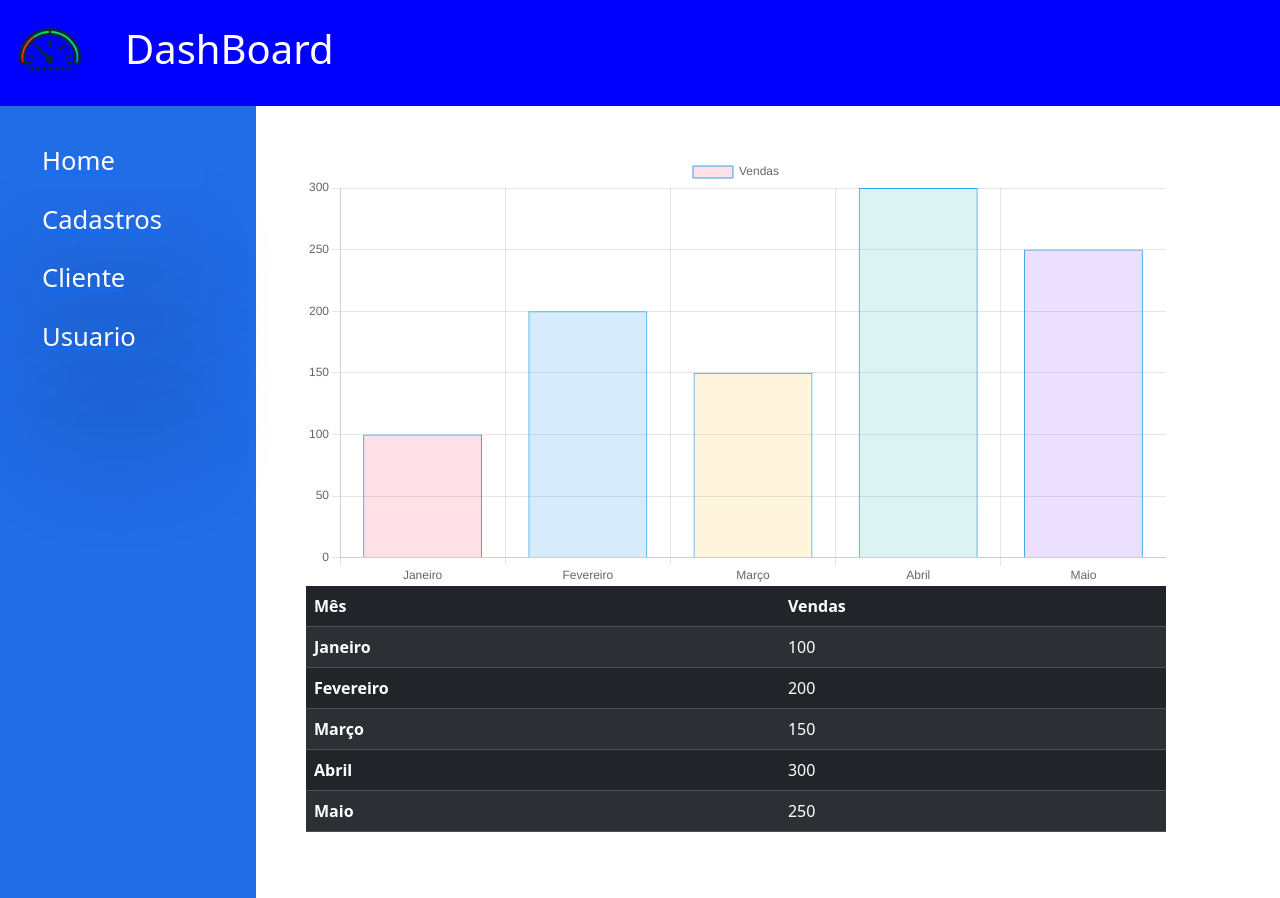
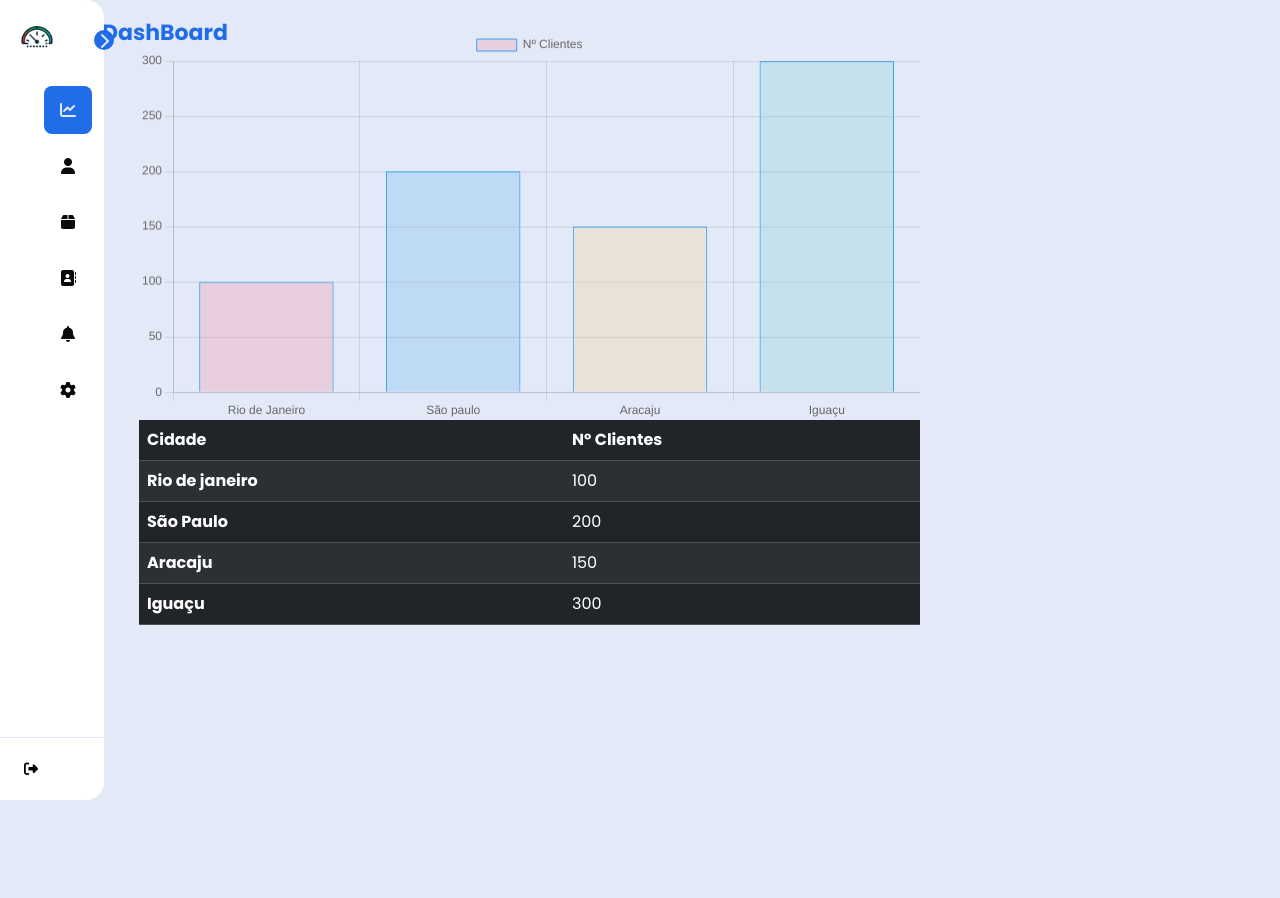
Before and after one commit to joaoqys/projeto-final-DS.W, a website: page src/pages/DashBoard/index.html in a window 1280 px wide. After the commit the page ends 800 px from the top, so only its background shows below. Drawn offline with nearby package versions, Linux system fonts and the light colour scheme.

Commit message:
atualização Cliente dashboard commit

```diff
--- a/src/js/dashBoard.js
+++ b/src/js/dashBoard.js
@@ -1,16 +1,16 @@
 document.addEventListener('DOMContentLoaded', function() {
     var ctx = document.getElementById('myChart').getContext('2d');
 
-    var initialData = [100, 200, 150, 300, 250];
+    var initialData = [100, 200, 150, 300];
 
     var customColors = ['rgba(255, 99, 132, 0.2)', 'rgba(54, 162, 235, 0.2)', 'rgba(255, 206, 86, 0.2)', 'rgba(75, 192, 192, 0.2)', 'rgba(153, 102, 255, 0.2)'];
 
     var myChart = new Chart(ctx, {
         type: 'bar',
         data: {
-            labels: ['Janeiro', 'Fevereiro', 'Março', 'Abril', 'Maio'],
+            labels: ['Rio de Janeiro', 'São paulo', 'Aracaju', 'Iguaçu'],
             datasets: [{
-                label: 'Vendas',
+                label: 'Nº Clientes',
                 data: initialData,
                 backgroundColor: customColors,
                 borderColor: 'rgba(54, 162, 235, 1)',
@@ -26,24 +26,21 @@ document.addEventListener('DOMContentLoaded', function() {
         }
     });
 
-    var dataJaneiro = document.getElementById('janeiro');
-    var dataFevereiro = document.getElementById('fevereiro');
-    var dataMarco = document.getElementById('março');
-    var dataAbril = document.getElementById('abril');
-    var dataMaio = document.getElementById('maio');
+    var RJ = document.getElementById('RJ');
+    var SP = document.getElementById('SP');
+    var AR = document.getElementById('AR');
+    var IG = document.getElementById('IG');
 
     myChart.data.datasets.forEach(function(dataset) {
         dataset.data.forEach(function(value, index) {
             if (index === 0) {
-                dataJaneiro.innerText = value;
+                RJ.innerText = value;
             } else if (index === 1) {
-                dataFevereiro.innerText = value;
+                SP.innerText = value;
             } else if (index === 2) {
-                dataMarco.innerHTML = value;
+                AR.innerHTML = value;
             } else if (index === 3) {
-                dataAbril.innerHTML = value;
-            } else if (index === 4) {
-                dataMaio.innerHTML = value;
+                IG.innerHTML = value;
             }
         });
     });
--- a/src/pages/DashBoard/index.html
+++ b/src/pages/DashBoard/index.html
@@ -5,73 +5,142 @@
     <meta name="viewport" content="width=device-width, initial-scale=1.0">
     <title>Gráfico de Barras</title>
     <link href="https://cdn.jsdelivr.net/npm/bootstrap@5.3.3/dist/css/bootstrap.min.css" rel="stylesheet" integrity="sha384-QWTKZyjpPEjISv5WaRU9OFeRpok6YctnYmDr5pNlyT2bRjXh0JMhjY6hW+ALEwIH" crossorigin="anonymous">
+    <link rel="stylesheet" href="https://cdnjs.cloudflare.com/ajax/libs/font-awesome/6.5.1/css/all.min.css"
+        integrity="sha512-DTOQO9RWCH3ppGqcWaEA1BIZOC6xxalwEsw9c2QQeAIftl+Vegovlnee1c9QX4TctnWMn13TZye+giMm8e2LwA=="
+        crossorigin="anonymous" referrerpolicy="no-referrer" />
+    <link rel="stylesheet" href="../../styles/styleSB.css">
     <script src="https://cdn.jsdelivr.net/npm/chart.js"></script>
 
 </head>
 <body>
-<header>
-  <img src="../../assets/logo.png" height="100px" width="100px">
-  <H1>DashBoard</H1>
-</header>
 
-<section class="Container">
+  <nav id="sidebar">
+    <div id="sidebar_content">
+        <div id="user">
+            <img src="../../assets/logo.png" id="user_avatar" alt="Avatar">
 
-  <div class="Bar">
-  </br>
-    <ul>
-      <li>
-        <a href="#"><h4>Home</h4></a>
+            <p id="user_infos">
+                <span class="item-description">
+                    Menu
+                </span>
+                <span class="item-description">
+                    Controle de Licença
+                </span>
+            </p>
+        </div>
+
+        <ul id="side_items">
+            <li class="side-item active">
+                <a href="#">
+                    <i class="fa-solid fa-chart-line"></i>
+                    <span class="item-description">
+                        Dashboard
+                    </span>
+                </a>
             </li>
-      <li>
-        <a href="#"><h4>Cadastros</h4></a>
+
+            <li class="side-item">
+                <a href="#">
+                    <i class="fa-solid fa-user"></i>
+                    <span class="item-description">
+                        Usuários
+                    </span>
+                </a>
             </li>
-      <li>
-        <a href="#"><h4>Cliente</h4></a>
+
+            <li class="side-item">
+                <a href="../RegisterUsers/index.html">
+                    <i class="fa-solid fa-box"></i>
+                    <span class="item-description">
+                        Cadastrar Usuário
+                    </span>
+                </a>
             </li>
-      <li>
-        <a href="#"><h4>Usuario</h4></a>
+
+            <li class="side-item">
+                <a href="../RegisterClient/">
+                    <i class="fa-solid fa-address-book"></i>
+                    <span class="item-description">
+                        Cadastrar Cliente
+                    </span>
+                </a>
+            </li>
+
+            <li class="side-item">
+                <a href="#">
+                    <i class="fa-solid fa-bell"></i>
+                    <span class="item-description">
+                        Notificações
+                    </span>
+                </a>
+            </li>
+
+            <li class="side-item">
+                <a href="#">
+                    <i class="fa-solid fa-gear"></i>
+                    <span class="item-description">
+                        Configurações
+                    </span>
+                </a>
             </li>
         </ul>
+
+        <button id="open_btn">
+            <i id="open_btn_icon" class="fa-solid fa-chevron-right"></i>
+        </button>
     </div>
 
-  <div class="Data">
+
+    <div id="logout">
+        <button id="logout_btn">
+            <i class="fa-solid fa-right-from-bracket"></i>
+            <span class="item-description">
+                Logout
+            </span>
+        </button>
+    </div>
+  </nav>
+
+  <main>
+    <h1 class="title-main"><strong>DashBoard</strong></h1>
+  </main>
+
+  <div class="container">
+    <div class="main">
+      </br>
+      <div class="dashBoard">
         <canvas id="myChart"></canvas>
         <table class="table table-dark table-striped">
               <thead>
                 <tr>
-          <th scope="col">Mês</th>
-          <th scope="col">Vendas</th>
+                  <th scope="col">Cidade</th>
+                  <th scope="col">Nº Clientes</th>
                 </tr>
               </thead>
               <tbody>
                 <tr>
-          <th scope="row">Janeiro</th>
-          <td id="janeiro"></td>
+                  <th scope="row">Rio de janeiro</th>
+                  <td id="RJ"></td>
                 </tr>
                 <tr>
-          <th scope="row">Fevereiro</th>
-          <td id="fevereiro"></td>
+                  <th scope="row">São Paulo</th>
+                  <td id="SP"></td>
                 </tr>
                 <tr>
-          <th scope="row">Março</th>
-          <td id="março"></td>
+                  <th scope="row">Aracaju</th>
+                  <td id="AR"></td>
                 </tr>
                 <tr>
-          <th scope="row">Abril</th>
-          <td id="abril"></td>
-        <tr>
-          <th scope="row">Maio</th>
-          <td id="maio"></td>
-        </tr>
+                  <th scope="row">Iguaçu</th>
+                  <td id="IG"></td>
                 </tr>
               </tbody>
         </table>
       </div>
+    </div>
+  </div>
 
-</section>
-
+  <script src="../../js/scriptSB.js"></script>
   <script src="../../js/dashBoard.js"></script>
-<link rel="stylesheet" href="../../styles/dashboard.css">
-
 </body>
 </html>
--- a/src/styles/dashBoard.css
+++ b/src/styles/dashBoard.css
@@ -1,56 +1,16 @@
-.Container{
+.cont{
+    width: 100%;
+    height: auto;
     display: flex;
-    width: 100%;
-    flex-wrap: wrap;
 }
 
-.Bar{
-    width: 20%;
-    background-color: #216ce7;
-    font-size: 20px;
+.cont nav{
+    width: 5%;
+    height: auto;
+    text-align: center;
 }
 
-ul{
-    width: 80%;
+.elements-DashBoard{
+    width: 75%;
+    height: auto;
 }
-
-h4 {
-    font-size: 2vw; /* Tamanho base, 5% da largura da viewport */
-    color: white;
-    padding: 10px;
-    gap: 10px;
-    box-shadow: 0 100px 100px rgb(0 0 0 / 10%);
-}
-
-@media screen and (max-width: 768px) {
-    h4 {
-        font-size: 2vw; /* Altera o tamanho para 7% da largura da viewport quando a largura da tela for menor que 768px */
-    }
-}
-
-h4:hover{
-    background-color: blue;
-}
-.Data{
-    width: 75%;
-    padding: 50px;
-}
-
-ul{
-    list-style: none;
-}
-
-header{
-    display: flex;
-    background-color: blue;
-    width: 100%;
-    color: white;
-}
-
-h1{
-    padding: 25px;
-}
-
-.headerElements{
-    padding: 15px;
-}
--- a/src/styles/styleSB.css
+++ b/src/styles/styleSB.css
@@ -170,3 +170,9 @@ main {
     font-size: 22px;
     color: #216ce7;
 }
+
+.main{
+    margin: 5px;
+    width: 70%;
+    height: auto;
+}
```
Also changed, not shown: src/pages/RegisterClient/index.html (+1 -1 lines), src/pages/RegisterUsers/index.html (+1 -1 lines), src/pages/SideBar/index.html (+1 -1 lines). Lines whose indentation alone changed are shown as unchanged.
